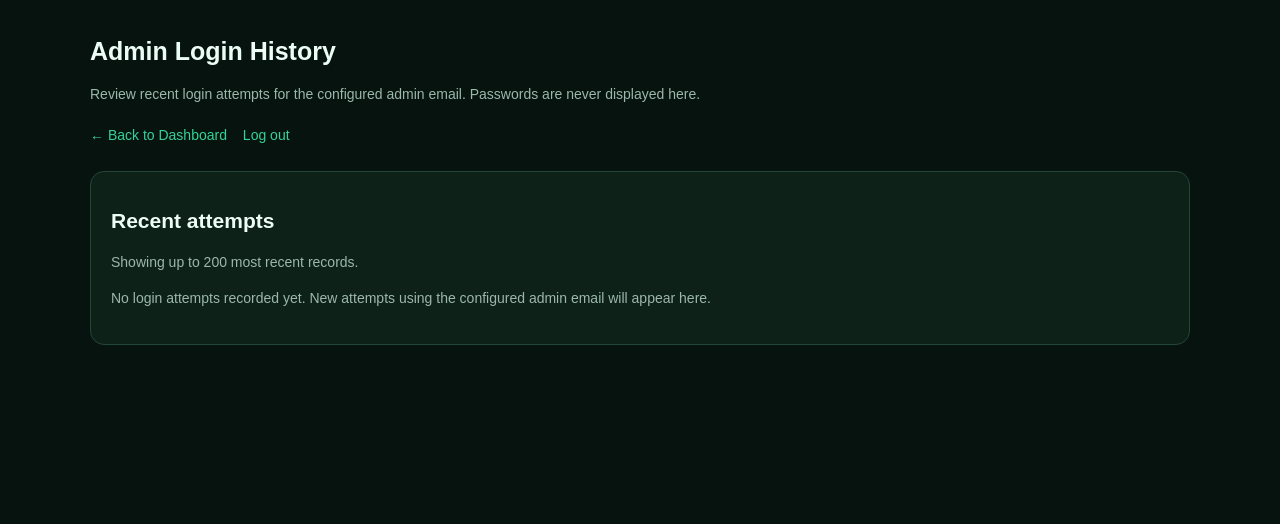
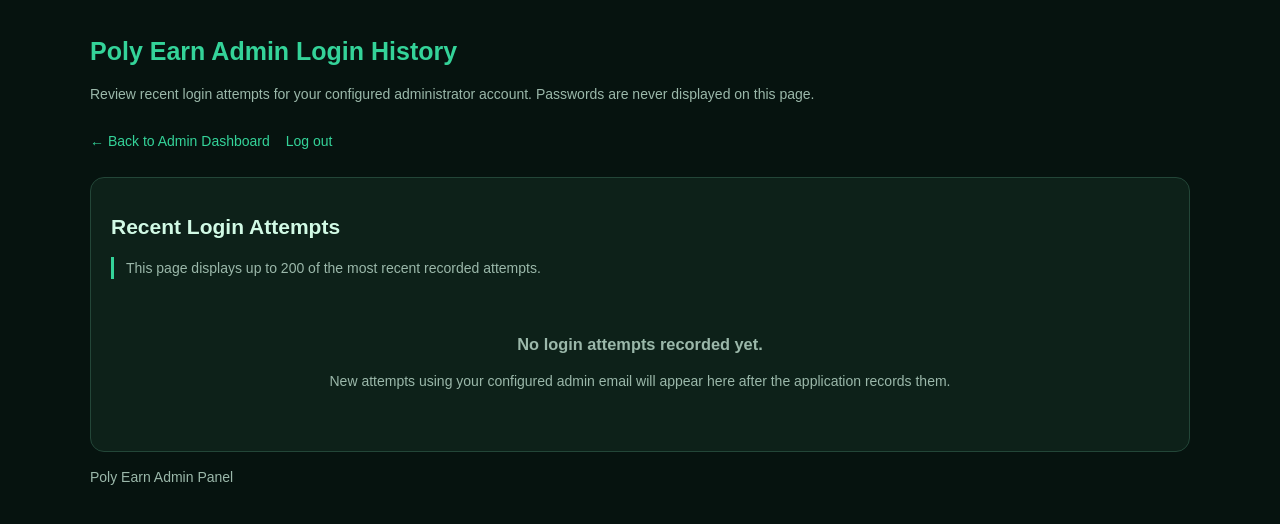
Before and after one commit to wizzidiamondblog-sketch/poly-earn, a Python web app: template templates/admin_login_history.html in a window 1280 px wide. Shown: the top 524 px of the page. Run offline with Jinja, Linux system fonts and the light colour scheme; the template is opened without the code that fills it, so the values that code supplies are empty.

Commit message:
Update admin_login_history.html

```diff
--- a/templates/admin_login_history.html
+++ b/templates/admin_login_history.html
@@ -1,12 +1,15 @@
-
 <!DOCTYPE html>
 <html lang="en">
 <head>
   <meta charset="UTF-8">
   <meta name="viewport" content="width=device-width, initial-scale=1">
   <title>Admin Login History | Poly Earn</title>
+
   <style>
-    * { box-sizing: border-box; }
+    * {
+      box-sizing: border-box;
+    }
+
     body {
       margin: 0;
       padding: 20px;
@@ -14,7 +17,12 @@
       color: #ecfdf5;
       font: 14px Arial, sans-serif;
     }
-    .container { max-width: 1100px; margin: auto; }
+
+    .container {
+      max-width: 1100px;
+      margin: auto;
+    }
+
     .panel {
       background: #0d2119;
       border: 1px solid #234638;
@@ -22,67 +30,145 @@
       padding: 20px;
       margin-top: 20px;
     }
-    h1 { font-size: 25px; }
-    p { color: #9bb8aa; line-height: 1.6; }
-    a {
+
+    h1 {
+      font-size: 25px;
+      color: #34d399;
+    }
+
+    h2 {
+      color: #d1fae5;
+    }
+
+    p {
+      color: #9bb8aa;
+      line-height: 1.6;
+    }
+
+    nav {
+      margin: 20px 0;
+    }
+
+    nav a {
       display: inline-block;
       color: #34d399;
       margin: 8px 12px 8px 0;
       text-decoration: none;
     }
-    .table-wrap { overflow-x: auto; }
-    table { width: 100%; border-collapse: collapse; min-width: 700px; }
+
+    nav a:hover {
+      color: #a7f3d0;
+    }
+
+    .table-wrap {
+      overflow-x: auto;
+    }
+
+    table {
+      width: 100%;
+      border-collapse: collapse;
+      min-width: 700px;
+    }
+
     th, td {
       padding: 12px;
       border-bottom: 1px solid #234638;
       text-align: left;
       vertical-align: top;
     }
-    th { color: #9bb8aa; font-size: 12px; }
-    .success { color: #34d399; font-weight: bold; }
-    .failed { color: #f87171; font-weight: bold; }
+
+    th {
+      background: #102b20;
+      color: #9bb8aa;
+      font-size: 12px;
+    }
+
+    td {
+      color: #ecfdf5;
+    }
+
+    .success {
+      color: #34d399;
+      font-weight: bold;
+    }
+
+    .failed {
+      color: #f87171;
+      font-weight: bold;
+    }
+
     .device {
       max-width: 240px;
       white-space: normal;
       overflow-wrap: anywhere;
       color: #9bb8aa;
     }
+
+    .empty {
+      padding: 25px;
+      text-align: center;
+      color: #9bb8aa;
+    }
+
+    .notice {
+      border-left: 3px solid #34d399;
+      padding-left: 12px;
+    }
   </style>
 </head>
+
 <body>
   <main class="container">
-    <h1>Admin Login History</h1>
+
+    <h1>Poly Earn Admin Login History</h1>
+
     <p>
-      Review recent login attempts for the configured admin email.
-      Passwords are never displayed here.
+      Review recent login attempts for your configured administrator account.
+      Passwords are never displayed on this page.
     </p>
 
     <nav>
-      <a href="{{ url_for('admin_dashboard') }}">← Back to Dashboard</a>
-      <a href="{{ url_for('logout') }}">Log out</a>
+      <a href="{{ url_for('admin_dashboard') }}">
+        ← Back to Admin Dashboard
+      </a>
+
+      <a href="{{ url_for('logout') }}">
+        Log out
+      </a>
     </nav>
 
     <section class="panel">
-      <h2>Recent attempts</h2>
-      <p>Showing up to 200 most recent records.</p>
+
+      <h2>Recent Login Attempts</h2>
+
+      <p class="notice">
+        This page displays up to 200 of the most recent recorded attempts.
+      </p>
 
       {% if history %}
+
         <div class="table-wrap">
           <table>
             <thead>
               <tr>
-                <th>Date and time</th>
+                <th>ID</th>
+                <th>Date and Time</th>
                 <th>Email</th>
                 <th>Result</th>
-                <th>IP address</th>
-                <th>Device / browser</th>
+                <th>IP Address</th>
+                <th>Device / Browser</th>
               </tr>
             </thead>
+
             <tbody>
               {% for item in history %}
                 <tr>
-                  <td>{{ item[5] }}</td>
+                  <td>{{ item[0] }}</td>
+
+                  <td>{{ item[5] or 'Unavailable' }}</td>
+
                   <td>{{ item[1] }}</td>
+
                   <td>
                     {% if item[2] %}
                       <span class="success">Successful</span>
@@ -90,18 +176,36 @@
                       <span class="failed">Failed</span>
                     {% endif %}
                   </td>
+
                   <td>{{ item[3] or 'Unavailable' }}</td>
-                  <td class="device">{{ item[4] or 'Unavailable' }}</td>
+
+                  <td class="device">
+                    {{ item[4] or 'Unavailable' }}
+                  </td>
                 </tr>
               {% endfor %}
             </tbody>
           </table>
         </div>
+
       {% else %}
-        <p>No login attempts recorded yet. New attempts using the
-        configured admin email will appear here.</p>
+
+        <div class="empty">
+          <h3>No login attempts recorded yet.</h3>
+          <p>
+            New attempts using your configured admin email will appear here
+            after the application records them.
+          </p>
+        </div>
+
       {% endif %}
+
     </section>
+
+    <p>
+      Poly Earn Admin Panel
+    </p>
+
   </main>
 </body>
-        </html>
+</html>
```
